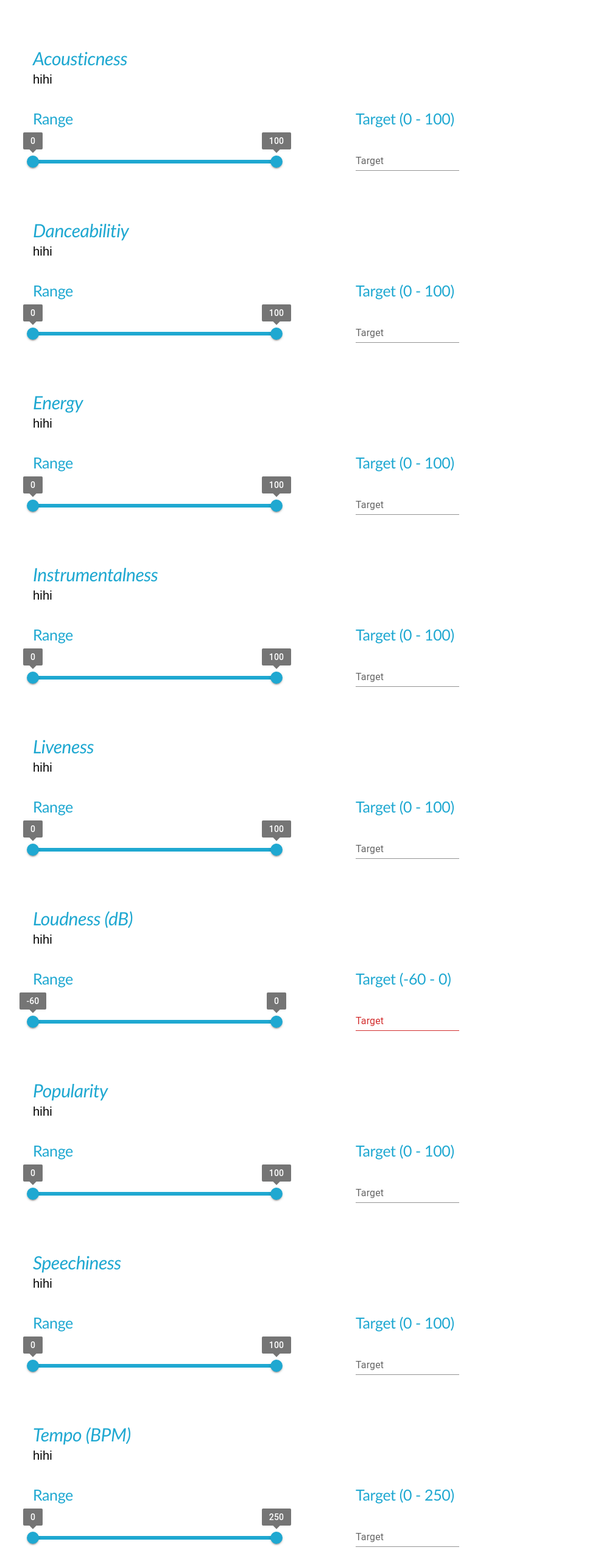
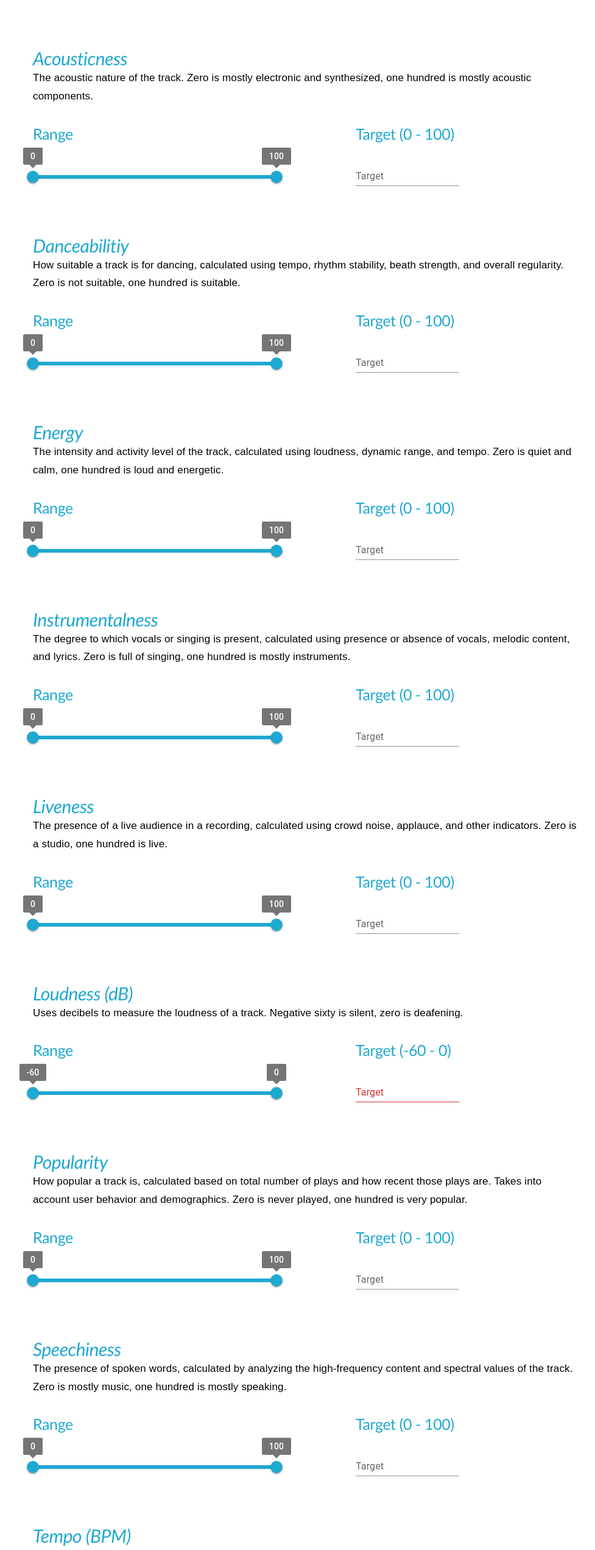
Before and after one commit to nolenzhao/sona_frontend, a Next.js app: page /homepage in a window 1280 px wide. Shown: the part 801-3342 px from the top of the page at 61% size, without its empty margins (58-1035 px from the left). Built offline with nearby package versions, Linux system fonts and the light colour scheme; no server answers.

Commit message:
added description of qualitites

```diff
--- a/src/components/custom_playlist.tsx
+++ b/src/components/custom_playlist.tsx
@@ -146,17 +146,50 @@ const Custom_Playlist:React.FC<Props> = ({accesstoken}:Props) =>{
 
                 </Box>
 
-                <Quality_Slider quality = 'Acousticness' start = {0} end = {100}  separation = {10}/>
-                <Quality_Slider quality = 'Danceabilitiy' start = {0} end = {100}  separation = {10}/>
-                <Quality_Slider quality = 'Energy' start = {0} end = {100}  separation = {10}/>
-                <Quality_Slider quality = 'Instrumentalness' start = {0} end = {100}  separation = {10}/>
-                <Quality_Slider quality = 'Liveness' start = {0} end = {100} separation = {10}/>
-                <Quality_Slider quality = "Loudness (dB)" start = {-60} end = {0}  separation = {5}/>
-                <Quality_Slider quality = 'Popularity' start = {0} end = {100} separation = {10}/>
-                <Quality_Slider quality = 'Speechiness' start = {0} end = {100}  separation = {10}/>
-                <Quality_Slider quality = 'Tempo (BPM)' start = {0} end = {250} separation = {10}/>
-                <Quality_Slider quality = 'Time Signature' start = {0} end = {11} separation = {1}/>
-                <Quality_Slider quality = 'Valence' start = {0} end = {100} separation = {10}/>
+                <Quality_Slider quality = 'Acousticness' start = {0} end = {100}  separation = {10}
+                description = 'The acoustic nature of the track. Zero is mostly electronic and synthesized,
+                 one hundred is mostly acoustic components.'
+                />
+                <Quality_Slider quality = 'Danceabilitiy' start = {0} end = {100}  separation = {10}
+                description = 'How suitable a track is for dancing, calculated using tempo, rhythm stability, beath strength,
+                and overall regularity. Zero is not suitable, one hundred is suitable.'
+                />
+                <Quality_Slider quality = 'Energy' start = {0} end = {100}  separation = {10}
+                description = 'The intensity and activity level of the track, calculated using loudness, dynamic range,
+                and tempo. Zero is quiet and calm, one hundred is loud and energetic.'
+                />
+                <Quality_Slider quality = 'Instrumentalness' start = {0} end = {100}  separation = {10}
+                description = 'The degree to which vocals or singing is present, calculated using presence or absence of vocals,
+                melodic content, and lyrics. Zero is full of singing, one hundred is mostly instruments.'
+                />
+                <Quality_Slider quality = 'Liveness' start = {0} end = {100} separation = {10}
+                description = 'The presence of a live audience in a recording, calculated using crowd noise, applauce,
+                and other indicators. Zero is a studio, one hundred is live.'
+                />
+                <Quality_Slider quality = "Loudness (dB)" start = {-60} end = {0}  separation = {5}
+                description = 'Uses decibels to measure the loudness of a track. Negative sixty is silent,
+                zero is deafening.'
+                />
+                <Quality_Slider quality = 'Popularity' start = {0} end = {100} separation = {10}
+                description = 'How popular a track is, calculated based on total number of plays and how recent those plays are.
+                Takes into account user behavior and demographics. Zero is never played, one hundred is very popular.'
+                />
+                <Quality_Slider quality = 'Speechiness' start = {0} end = {100}  separation = {10}
+                description = 'The presence of spoken words, calculated by analyzing the high-frequency content and spectral
+                values of the track. Zero is mostly music, one hundred is mostly speaking.'
+                />
+                <Quality_Slider quality = 'Tempo (BPM)' start = {0} end = {250} separation = {10}
+                description = 'How many beats per minute (BPM) the track has. A higher tempo is faster, a lower tempo is
+                slower, calculated using the time between beats. Zero is a snails pace, one hundred is racing.'
+                />
+                <Quality_Slider quality = 'Time Signature' start = {0} end = {11} separation = {1}
+                description = 'The number of beats per bar of a track, as well as the types (ie. eighth, quarter, whole). One is
+                one beat per bar, eleven will have eleven beats per bar.'
+                />
+                <Quality_Slider quality = 'Valence' start = {0} end = {100} separation = {10}
+                description = 'How positive a track is, calculated by harmoniousness, tonality, and brightness. A value of zero
+                is sad and angry, a value of one hundred is euphoric and cheerful.'
+                />
             </Box>
 
 
--- a/src/components/quality_slider.tsx
+++ b/src/components/quality_slider.tsx
@@ -9,10 +9,11 @@ interface Props{
     start: number;
     end: number;
     separation: number;
+    description : string;
 }
 
 
-const Quality_Slider:React.FC<Props> = ({quality, start, end, separation}:Props) =>{
+const Quality_Slider:React.FC<Props> = ({quality, start, end, separation, description}:Props) =>{
 
     const [value, setValue] = useState<number[]>([start, end]);
 
@@ -42,7 +43,7 @@ const Quality_Slider:React.FC<Props> = ({quality, start, end, separation}:Props)
 
             <Box  width = {500} marginTop = {10}>
                 <Typography fontSize = {30} variant = 'h1' color = 'primary.main'> <em>{quality}</em>  </Typography>
-                <Typography variant = 'subtitle1'> hihi</Typography>
+                <Typography sx = {{width: 900}} variant = 'subtitle1' fontSize = {17}> {description} </Typography>
                 <Box width = {700} display = 'flex' flexDirection = 'row' justifyContent = 'space-between'>
                 <Box  width = {400} height ={100} display = 'flex' flexDirection='column' justifyContent='space-between' marginTop = {4}>
                 <Typography  fontSize = {25} variant = 'h1' color = 'primary.main'> Range </Typography>
```
